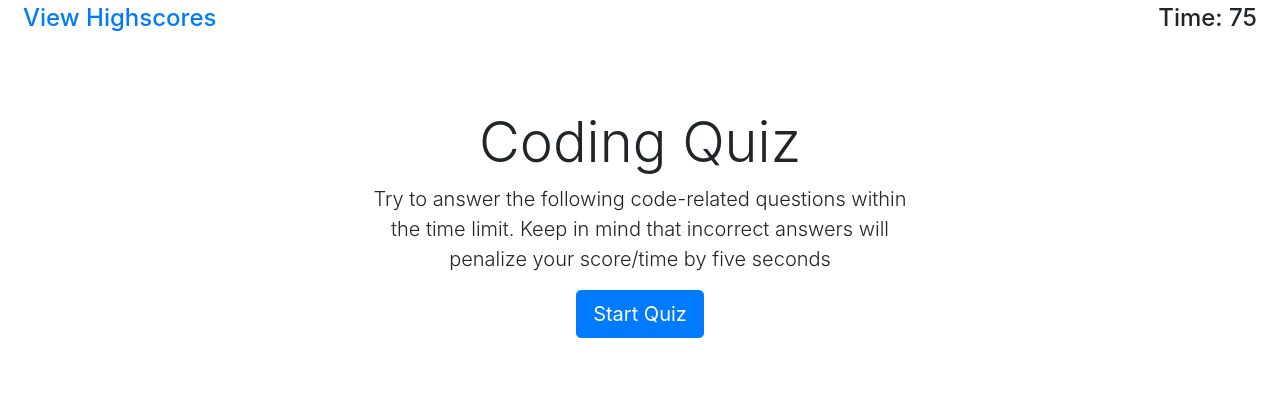
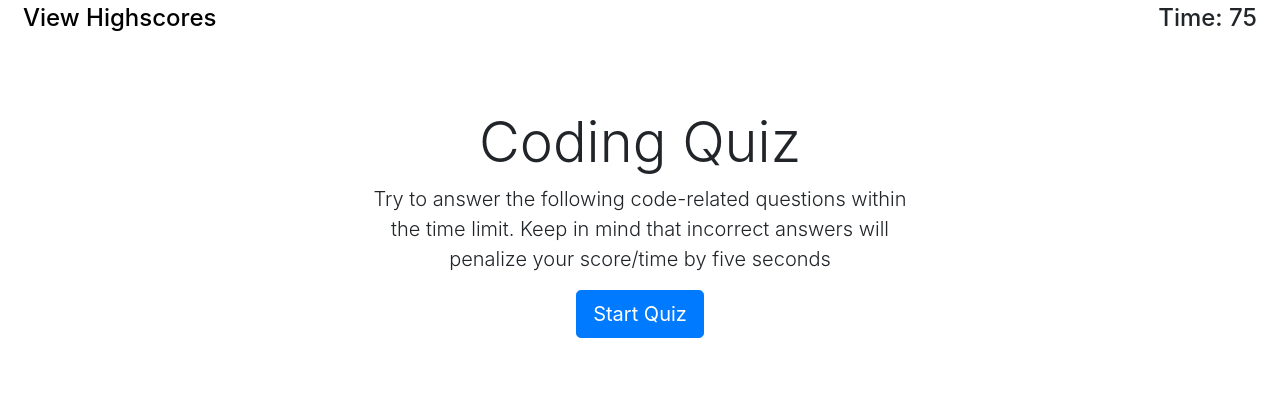
Before and after one commit to kruddzz/quiz_game, a plain HTML site: page index.html in a window 1280 px wide. Drawn offline with nearby package versions, Linux system fonts and the light colour scheme; files whose address does not match are found by name.

Commit message:
style.css updated, more styleing afer javascript in place

```diff
--- a/assets/style.css
+++ b/assets/style.css
@@ -0,0 +1,7 @@
+
+a {
+    color:black;
+
+.btn {
+    background-color: #432B69;
+}
--- a/index.html
+++ b/index.html
@@ -15,7 +15,7 @@
     <Header class="row p-1 mx-1">
         <div class="col-sm-6 text-left d-flex justify-content-start">
                 <h4 id="highscores">
-                    <a href="highscores.html" class="" style="text-decoration: none;">
+                    <a href="highscores.html" class="highscores" style="text-decoration: none;">
                     View Highscores
                     </a>
                 </h4>
```
